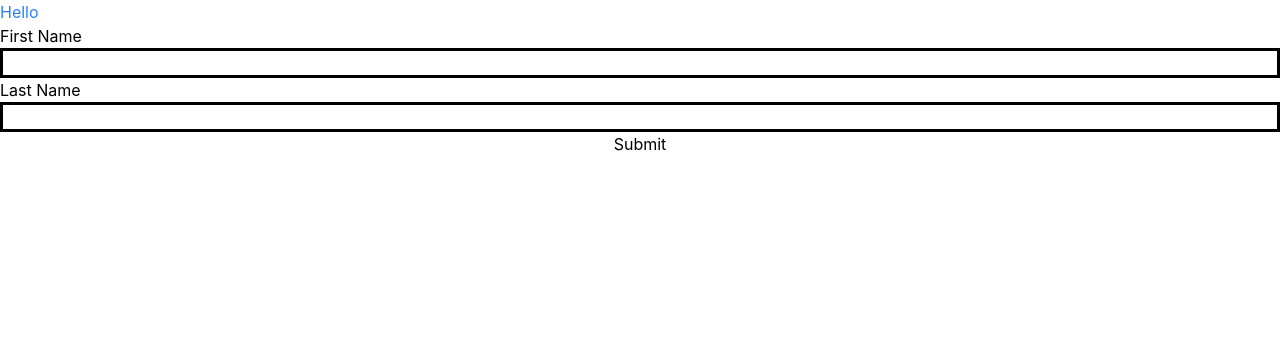
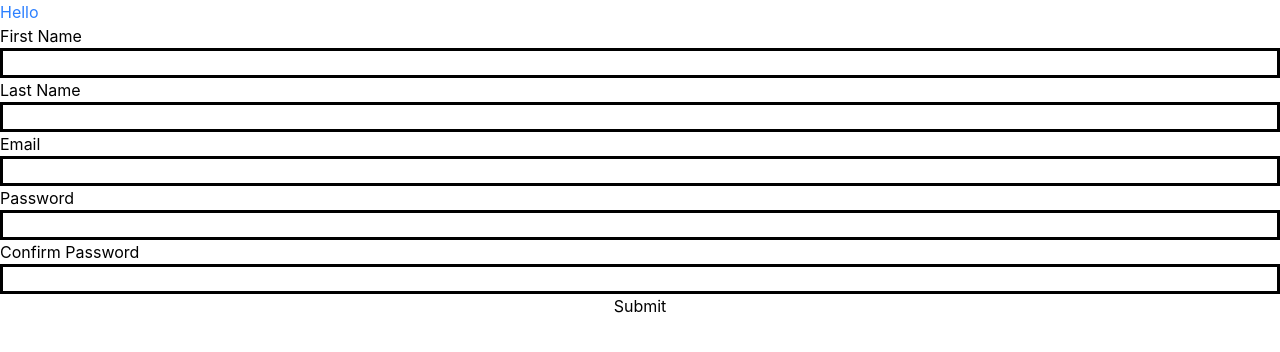
Before and after one commit to matthewrichards234/Discount-Notifications-Front, a React (Vite) app: page /login in a window 1280 px wide. Shown: the top 352 px of the page. Built offline with nearby package versions, Linux system fonts and the light colour scheme.

Commit message:
feat: Login form has all fields registered and required.

```diff
--- a/src/components/Login.tsx
+++ b/src/components/Login.tsx
@@ -4,6 +4,9 @@ import type { SubmitHandler } from "react-hook-form";
 interface ILoginInput {
   firstName: string;
   lastName: string;
+  email: string;
+  password: string;
+  confirmPassword: string;
 }
 
 const Login = () => {
@@ -13,9 +16,35 @@ const Login = () => {
     <>
       <form onSubmit={handleSubmit(onSubmit)} className="flex flex-col">
         <label>First Name</label>
-        <input {...register("firstName")} type="text" className="border-3" />
+        <input
+          {...register("firstName", { required: true })}
+          type="text"
+          className="border-3"
+        />
         <label>Last Name</label>
-        <input {...register("lastName")} type="text" className="border-3" />
+        <input
+          {...register("lastName", { required: true })}
+          type="text"
+          className="border-3"
+        />
+        <label>Email</label>
+        <input
+          {...register("email", { required: true })}
+          type="text"
+          className="border-3"
+        />
+        <label>Password</label>
+        <input
+          {...register("password", { required: true })}
+          type="text"
+          className="border-3"
+        />
+        <label>Confirm Password</label>
+        <input
+          {...register("confirmPassword", { required: true })}
+          type="text"
+          className="border-3"
+        />
         <input type="submit" />
       </form>
     </>
@@ -27,5 +56,7 @@ export default Login;
 /*
 Login Form:
 - Use react form hook
+  - Password === confirmPassword
 - Create login with google button
+- Add backend auth route call to submit btn (login user function upon submit)
 */
```
